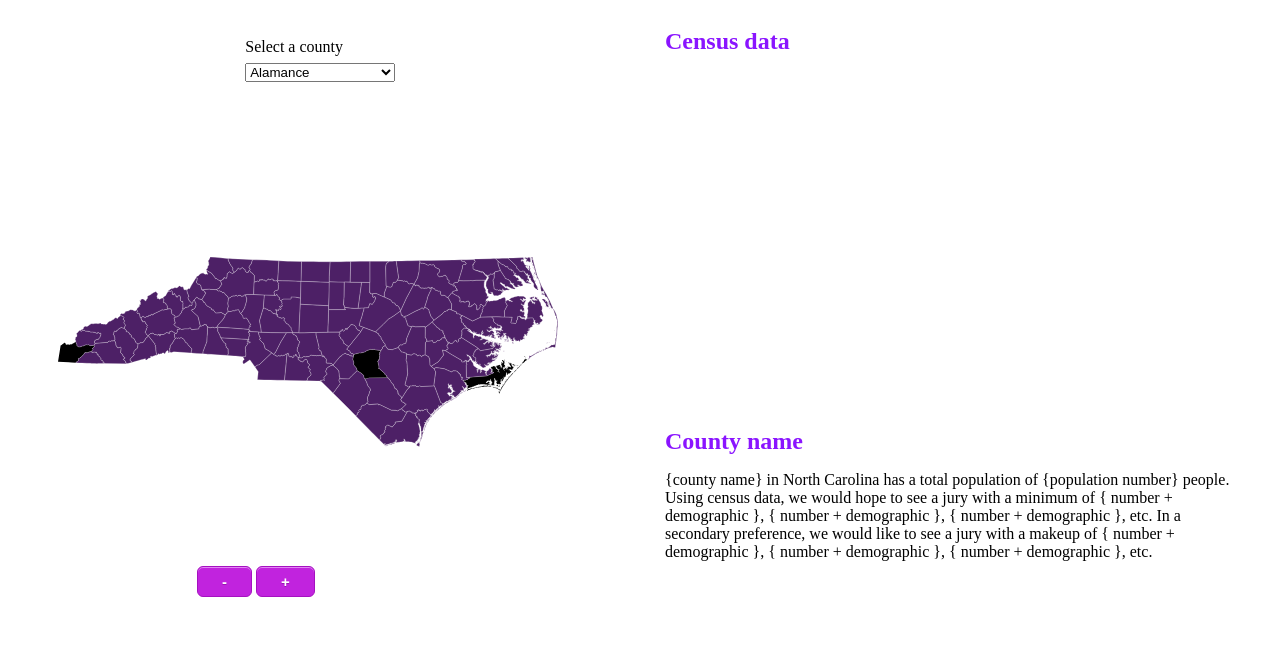
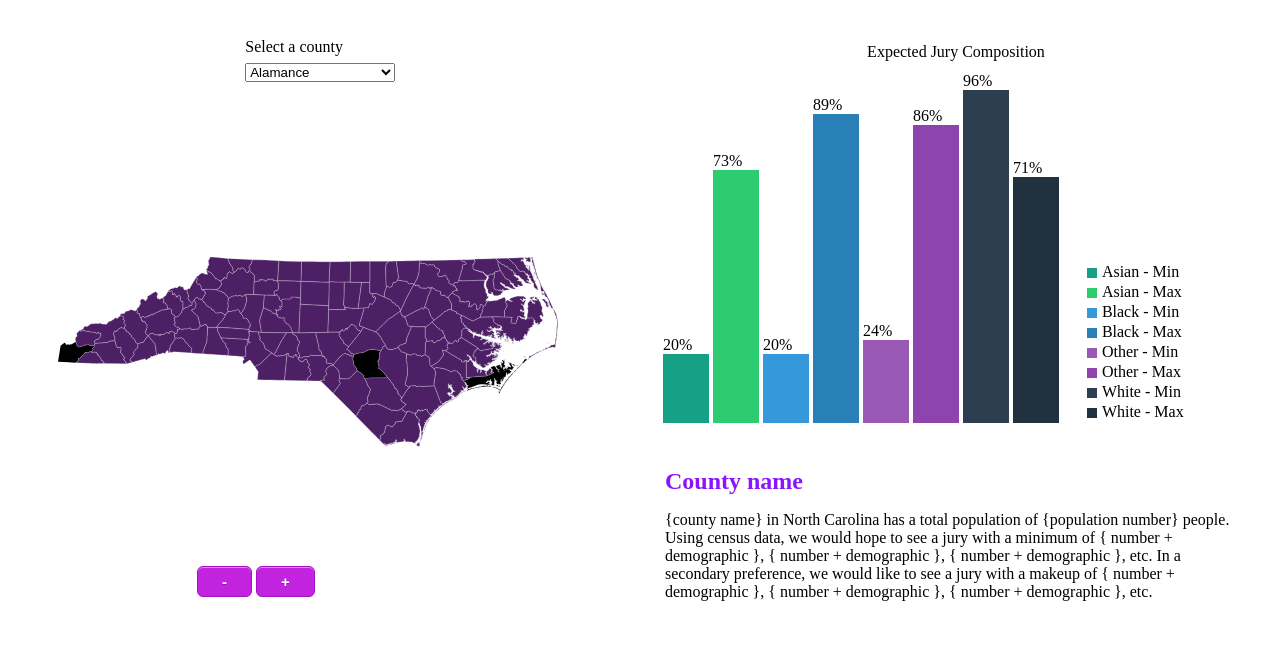
Before and after one commit to Daniel-G-Benedict/myjurydashboard, a plain HTML site: page index.html in a window 1280 px wide. Drawn offline with Linux system fonts and the light colour scheme.

Commit message:
Second attempt to commit and push the dashboard with graph.

```diff
--- a/index.html
+++ b/index.html
@@ -1081,7 +1081,7 @@
                         </svg>
             </div>
             <div id="data" style=" flex: 2 0 300px; ">
-                    <div id="dataViz">
+                    <div id="chart">
                         <h2>
                            Census data
                         </h2>
--- a/juryScript.js
+++ b/juryScript.js
@@ -85,3 +85,102 @@ counties.forEach((county) => {
     document.getElementById("countyName").innerText = e.srcElement.id;
   });
 });
+
+//chart data
+var chartjson = {
+  "title": "Expected Jury Composition",
+  "data": [{
+    "name": "Asian - Min",
+    "score": 20
+  }, {
+    "name": "Asian - Max",
+    "score": 73
+  }, {
+    "name": "Black - Min",
+    "score": 20
+  }, {
+    "name": "Black - Max",
+    "score": 89
+  }, {
+    "name": "Other - Min",
+    "score": 24
+  }, {
+    "name": "Other - Max",
+    "score": 86
+  }, {
+    "name": "White - Min",
+    "score": 96
+  }, {
+    "name": "White - Max",
+    "score": 71
+  }],
+  "xtitle": "Secured Marks",
+  "ytitle": "Marks",
+  "ymax": 100,
+  "ykey": 'score',
+  "xkey": "name",
+  "prefix": "%"
+}
+
+//chart colors
+var colors = ['one', 'two', 'three', 'four', 'five', 'six', 'seven', 'eight', 'nine', 'ten', 'eleven', 'twelve', 'thirteen', 'fourteen'];
+
+//constants
+var TROW = 'tr',
+  TDATA = 'td';
+
+var chart = document.createElement('div');
+//create the chart canvas
+var barchart = document.createElement('table');
+//create the title row
+var titlerow = document.createElement(TROW);
+//create the title data
+var titledata = document.createElement(TDATA);
+//make the colspan to number of records
+titledata.setAttribute('colspan', chartjson.data.length + 1);
+titledata.setAttribute('class', 'charttitle');
+titledata.innerText = chartjson.title;
+titlerow.appendChild(titledata);
+barchart.appendChild(titlerow);
+chart.appendChild(barchart);
+
+//create the bar row
+var barrow = document.createElement(TROW);
+
+//lets add data to the chart
+for (var i = 0; i < chartjson.data.length; i++) {
+  barrow.setAttribute('class', 'bars');
+  var prefix = chartjson.prefix || '';
+  //create the bar data
+  var bardata = document.createElement(TDATA);
+  var bar = document.createElement('div');
+  bar.setAttribute('class', colors[i]);
+  bar.style.height = chartjson.data[i][chartjson.ykey] + prefix;
+  bardata.innerText = chartjson.data[i][chartjson.ykey] + prefix;
+  bardata.appendChild(bar);
+  barrow.appendChild(bardata);
+}
+
+//create legends
+var legendrow = document.createElement(TROW);
+var legend = document.createElement(TDATA);
+legend.setAttribute('class', 'legend');
+legend.setAttribute('colspan', chartjson.data.length);
+
+//add legend data
+for (var i = 0; i < chartjson.data.length; i++) {
+  var legbox = document.createElement('span');
+  legbox.setAttribute('class', 'legbox');
+  var barname = document.createElement('span');
+  barname.setAttribute('class', colors[i] + ' xaxisname');
+  var bartext = document.createElement('span');
+  bartext.innerText = chartjson.data[i][chartjson.xkey];
+  legbox.appendChild(barname);
+  legbox.appendChild(bartext);
+  legend.appendChild(legbox);
+}
+barrow.appendChild(legend);
+barchart.appendChild(barrow);
+barchart.appendChild(legendrow);
+chart.appendChild(barchart);
+document.getElementById('chart').innerHTML = chart.outerHTML;
--- a/style.css
+++ b/style.css
@@ -72,3 +72,87 @@ p {
     stroke-width:40;
     stroke-linejoin:round;
 }
+
+
+#chart {
+  padding: 20px;
+}
+
+table {
+  width: 100%;
+  height: 400px;
+}
+
+.charttitle {
+  text-align: center;
+}
+
+.bars td {
+  vertical-align: bottom;
+}
+
+.bars div:hover {
+  opacity: 0.6;
+}
+
+.legend {
+  vertical-align: bottom;
+  padding-left: 20px;
+  text-align: left;
+}
+
+.legbox {
+  display: block;
+  clear: both;
+}
+
+.xaxisname {
+  margin: 5px;
+  color: #fff;
+  font-size: 77%;
+  padding: 5px;
+  float: left;
+}
+
+
+/*Flat UI colors*/
+
+.one {
+  background: #16A085;
+}
+
+.two {
+  background: #2ECC71;
+}
+
+.three {
+  background: #3498DB;
+}
+
+.four {
+  background: #2980B9;
+}
+
+.five {
+  background: #9B59B6;
+}
+
+.six {
+  background: #8E44AD;
+}
+
+.nine {
+  background: #F39C12;
+}
+
+.ten {
+  background: #F39C12;
+}
+
+.seven {
+  background: #2C3E50;
+}
+
+.eight {
+  background: #22313f;
+}
```
